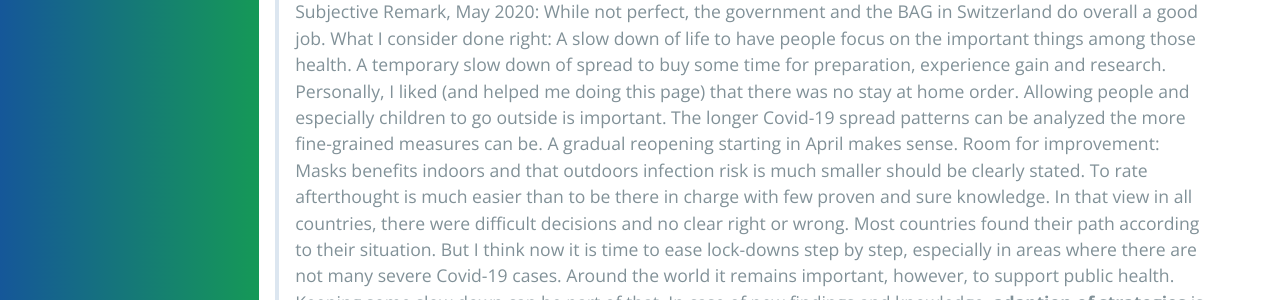
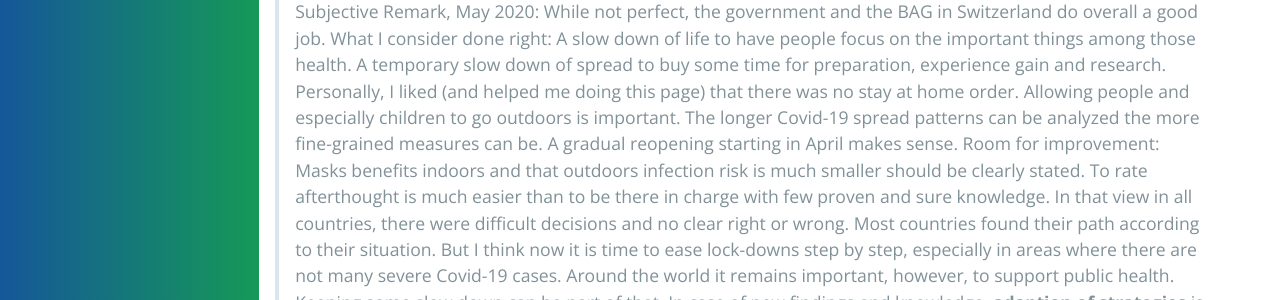
Before and after one commit to forestgrape/coronavirus, a Jekyll site: the page built from 8_data/monitoring.md, in a window 1280 px wide and 900 px high, scrolled down 6568 px. Shown: the part 261-561 px from the top of the window. Built offline with Jekyll 4.4.1, drawn with Linux system fonts in a browser that asks for light colours; our own code applies the rules of GitHub Pages for plain Markdown files; some of the changed text lies outside the part shown.

Commit message:
outside->outdoor

```diff
--- a/8_data/monitoring.md
+++ b/8_data/monitoring.md
@@ -136,7 +136,7 @@ Notations and Equivalences:
 total current infected in percent  | total current infected per million | case count per million inhabitants per day | death count per million inhabitants per day | comment if the estimated values are for several days greater and *no* adequate measures in place
 --------|--------|------|--------|---
 0.2%   |2 K     | 200  |  ~.5   | if less or not increasing or mainly young infected: loose rules, self responsibility
-0.4%   |4 K     | 400  |  ~1    | if greater and increasing: **monitoring** needed. Prefer outdoor to indoor
+0.4%   |4 K     | 400  |  ~1    | if greater and increasing: **monitoring** needed. Prefer outdoors to indoors
 1 %    |10 K    | 1000 |  ~2.5  | worrisome if greater and case count increases => tighten the rules, infection risk is increased due to many infected.
 4 %    |40 K    | 4000 |  ~10   | roughly the maximum death count reached in Sweden and France in Spring 2020, death count reached in autumn (15.10 - 31.10.) in heavy hit regions of Switzerland (VS, SZ, FR)
 5%     |50 K    | 5000 | ~12.5  | **prevent**, infection risk high for everybody, temporary hospitals may be needed
@@ -169,7 +169,7 @@ The different measurement methods regarding Covid-19 with no or few specificatio
 E.g. In Switzerland as of 17.4.20, the testing policy is to test only people who are sick _and_ belong to a risk group. The policy is mostly followed, however is hard to find on the official page from the BAG (Swiss Health Department, bag.admin.ch in the German Covid-19 FAQ) and even left out on the English version (as of 17.4.20). The official statistics on the same domain, has no note about this testing scheme. The data are analyzable (since largely consistent) and expressive but just not comparable to countries, where everybody who is sick or even everybody who could be infected is tested.
 Remark: As of 1.5.20 more people are allowed to test.
 
-> Subjective Remark, May 2020: While not perfect, the government and the BAG in Switzerland do overall a good job. What I consider done right: A slow down of life to have people focus on the important things among those health. A temporary slow down of spread to buy some time for preparation, experience gain and research. Personally, I liked (and helped me doing this page) that there was no stay at home order. Allowing people and especially children to go outside is important. The longer Covid-19 spread patterns can be analyzed the more fine-grained measures can be. A gradual reopening starting in April makes sense.
+> Subjective Remark, May 2020: While not perfect, the government and the BAG in Switzerland do overall a good job. What I consider done right: A slow down of life to have people focus on the important things among those health. A temporary slow down of spread to buy some time for preparation, experience gain and research. Personally, I liked (and helped me doing this page) that there was no stay at home order. Allowing people and especially children to go outdoors is important. The longer Covid-19 spread patterns can be analyzed the more fine-grained measures can be. A gradual reopening starting in April makes sense.
 Room for improvement: Masks benefits indoors and that outdoors infection risk is much smaller should be clearly stated.
 > To rate afterthought is much easier than to be there in charge with few proven and sure knowledge. In that view in all countries, there were difficult decisions and no clear right or wrong. Most countries found their path according to their situation. But I think now it is time to ease lock-downs step by step, especially in areas where there are not many severe Covid-19 cases. Around the world it remains important, however, to support public health. Keeping some slow down can be part of that. In case of new findings and knowledge, **adaption of strategies** is important.
 Right or Wrong and Perfection anyways are often a matter of viewpoint and angle.
```
Also changed, not shown: other parts of 8_data/monitoring.md (+1 -1 lines).
